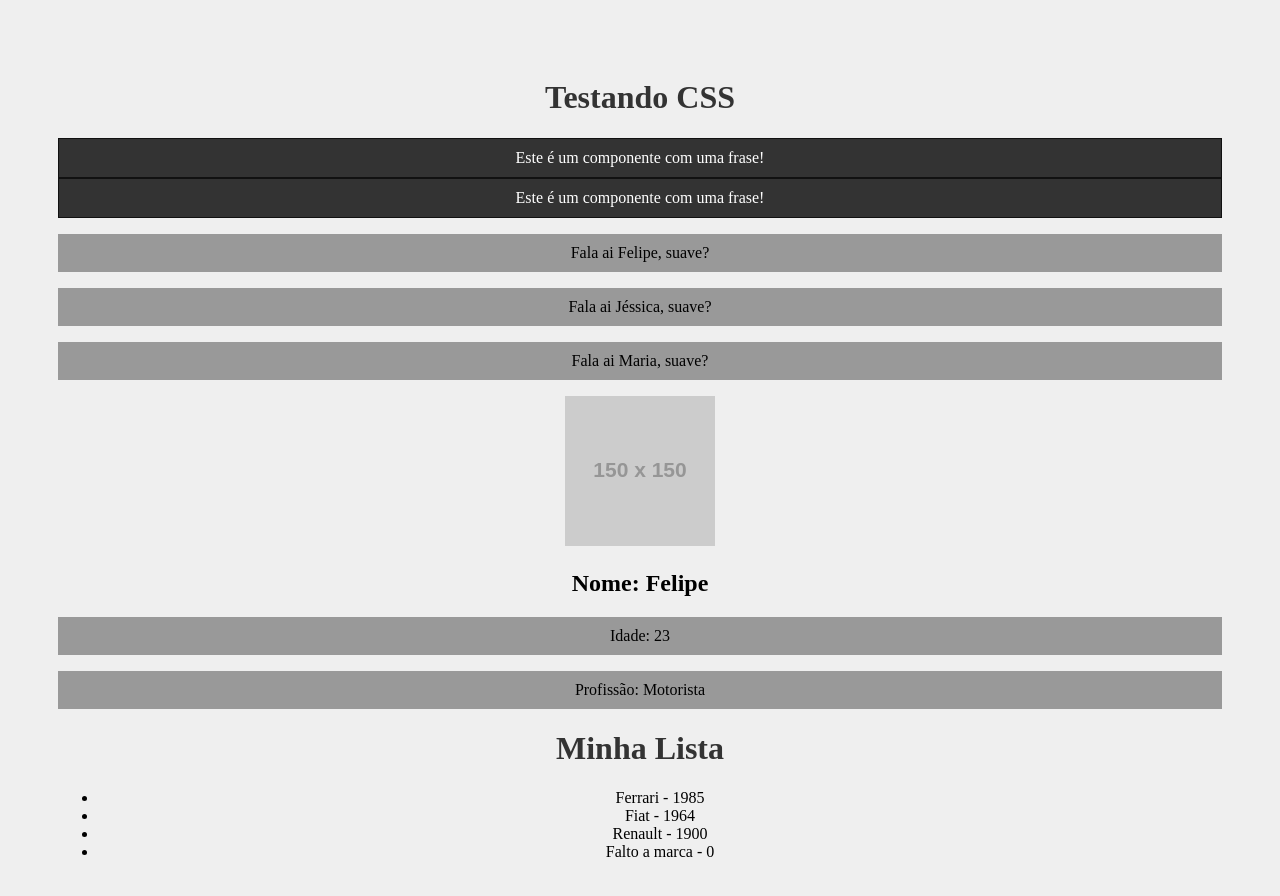
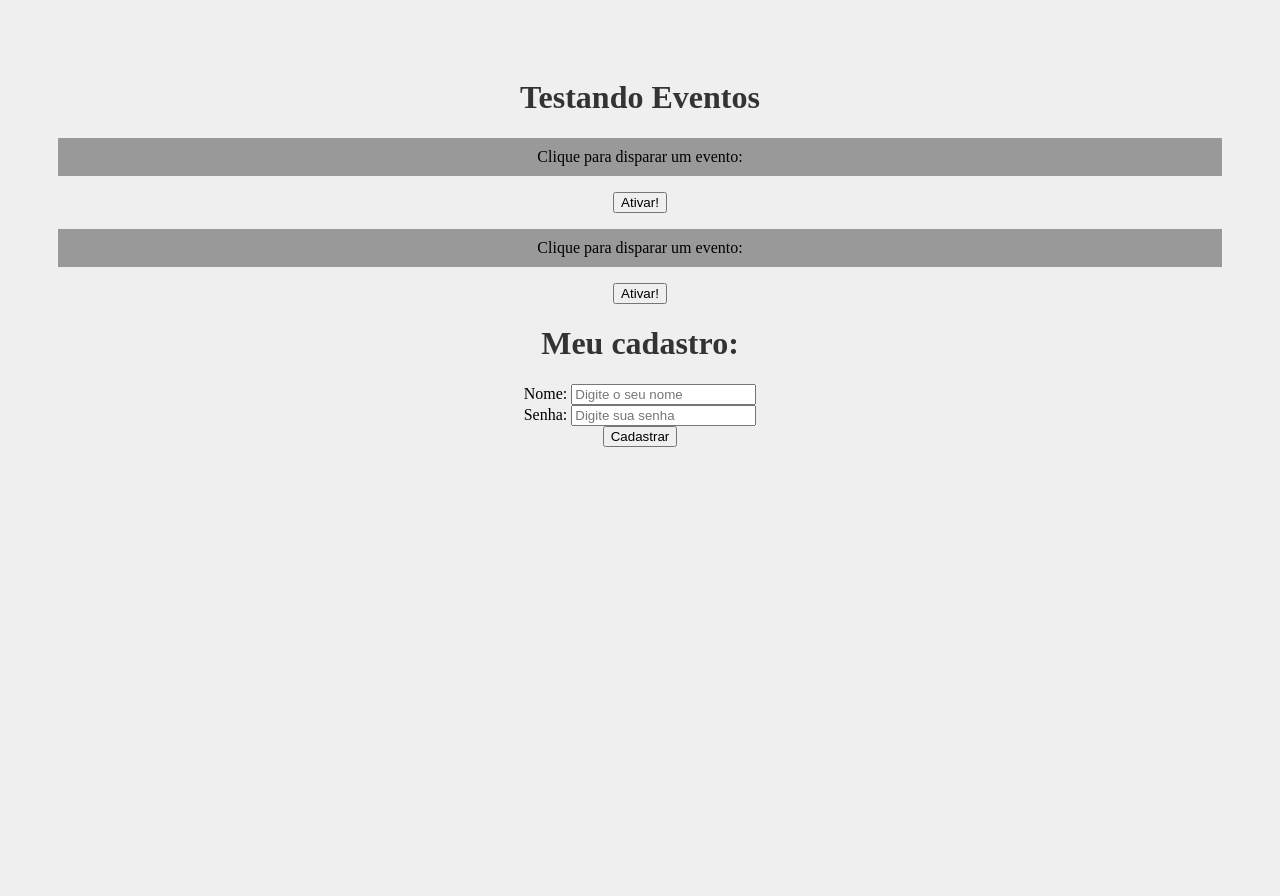
Before and after one commit to WolfParadox/React, a React (Create React App) app: page / in a window 1280 px wide. Shown: the top 896 px of the page. Built offline with nearby package versions, Linux system fonts and the light colour scheme.

Commit message:
atualização

```diff
--- a/src/App.js
+++ b/src/App.js
@@ -1,9 +1,6 @@
 import './App.css'
-import HelloWorld from './components/HellowWorld'
-import SayMyName from './components/SayMyName'
-import Pessoa from './components/Pessoa'
-import Frase from './components/Frase'
-import List from './components/List'
+import Evento from './components/Evento'
+import Form from './components/Form'
 
 function App() {
 
@@ -12,14 +9,10 @@
 const name = 'Maria'
   return (
     <div className="App">
-      <h1>Testando CSS</h1>
-      <Frase/>
-      <Frase/>
-    <SayMyName name="Felipe"/>
-    <SayMyName name="Jéssica"/>
-    <SayMyName name={name}/>
-    <Pessoa name='Felipe' idade='23' profissao='Motorista' foto= 'https://via.placeholder.com/150'/>
-    <List/>
+      <h1>Testando Eventos</h1>
+      <Evento numero ="1"/>
+      <Evento numero ="2"/>
+      <Form/>
     </div>
   )
 }
--- /dev/null
+++ b/src/components/Evento.js
@@ -0,0 +1,14 @@
+function Evento({numero}){
+
+   function meuEvento(){
+console.log(`Opa fui ativado! ${numero}`)
+   }
+   return(
+<div>
+    <p>Clique para disparar um evento:</p>
+    <button onClick={meuEvento}>Ativar!</button>
+</div>
+    )
+}
+
+export default Evento
--- /dev/null
+++ b/src/components/Form.js
@@ -0,0 +1,37 @@
+import {useState} from 'react'
+
+function Form(){
+ function cadastrarUsuario(e){
+    e.preventDefault()
+    console.log("Cadastrou o Usuario!")
+    console.log(`Usuario ${name} foi cadastrado com a senha: ${password}`)
+ }
+
+  const[name, setName] = useState()
+  const[password, setPassword] = useState()
+
+    return(
+        <div>
+            <h1>Meu cadastro:</h1>
+            <form onSubmit={cadastrarUsuario}>
+                <div>
+                    <label htmlFor="name">Nome: </label>
+                    <input type="text" id="name"  name="name" placeholder="Digite o seu nome"
+                    onChange={(e) => setName(e.target.value)} >
+
+                    </input>
+                </div>
+                <div>
+                    <label htmlFor="password">Senha: </label>
+                    <input type="password" id="password" name="password" placeholder="Digite sua senha"
+                    onChange={(e) => setPassword(e.target.value)}></input>
+                </div>
+                <div>
+                    <input type="submit" value="Cadastrar"></input>
+                </div>
+            </form>
+        </div>
+    )
+}
+
+export default Form
```
